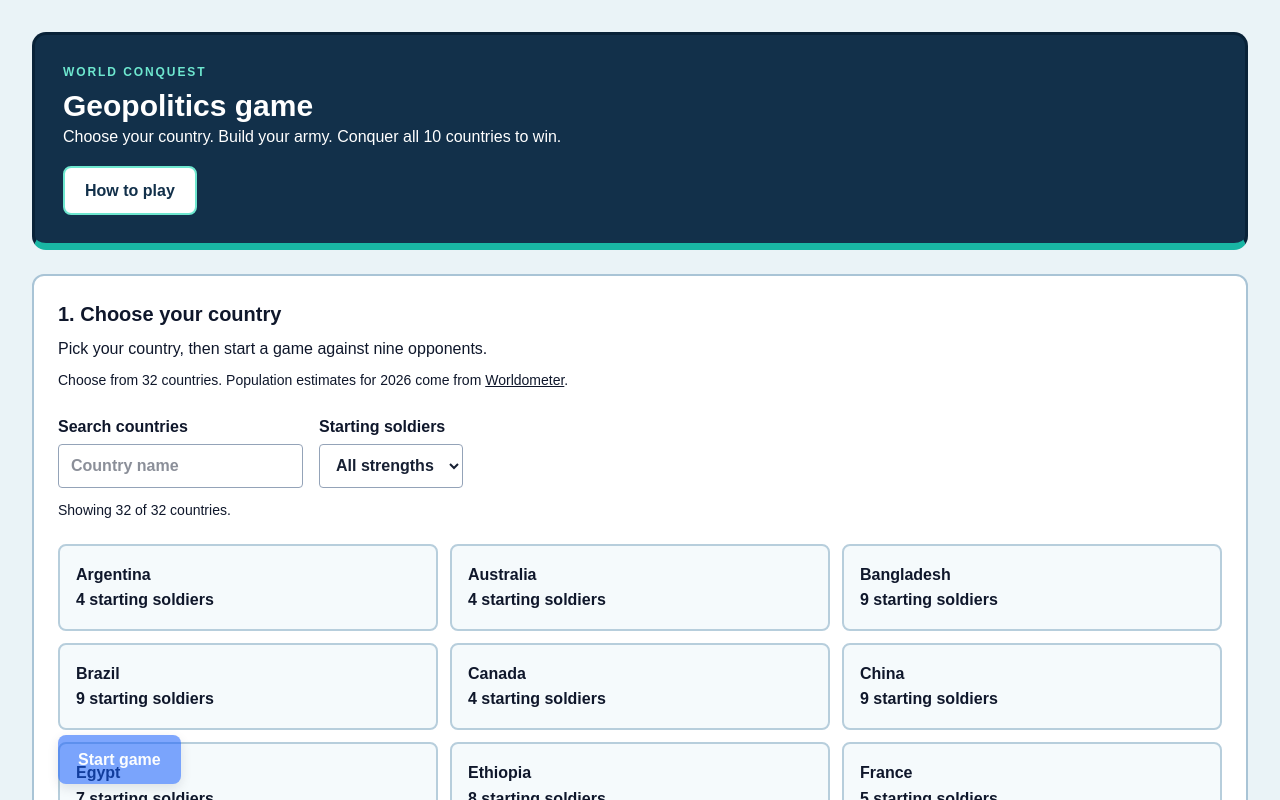
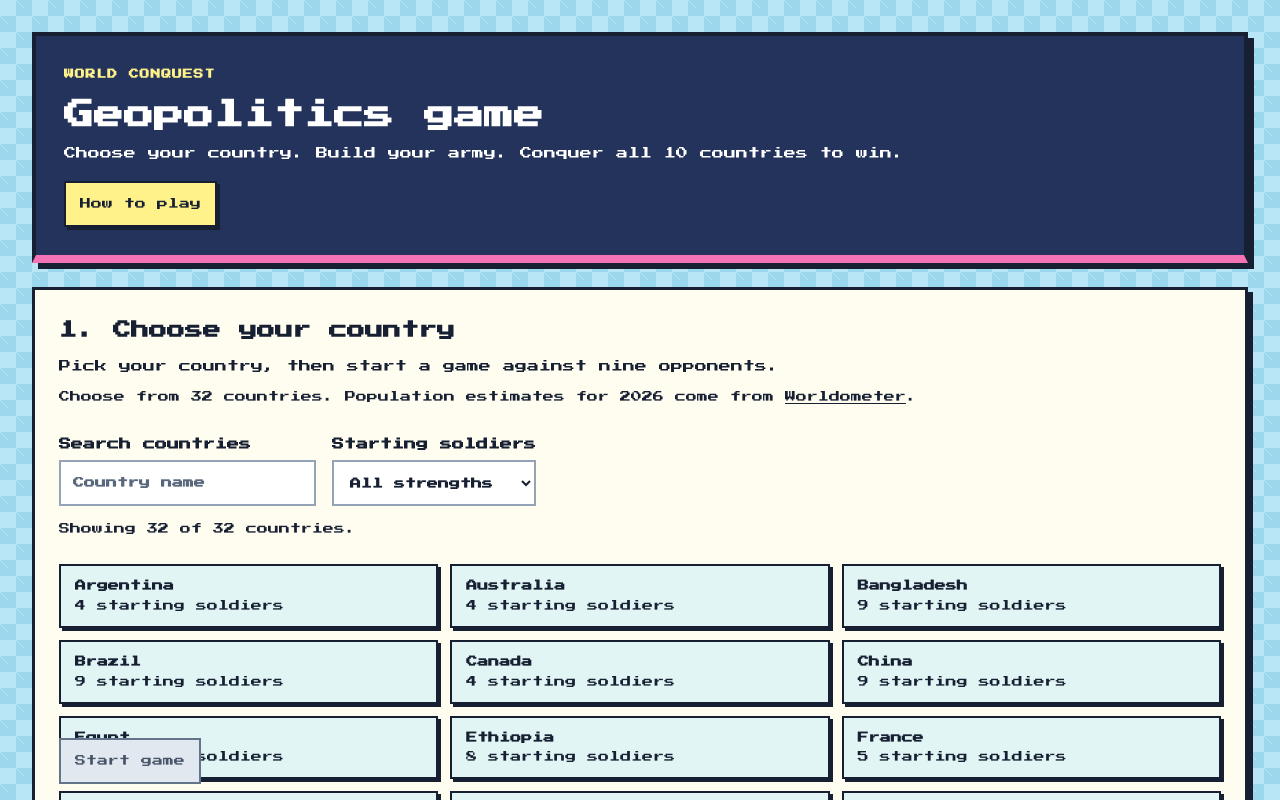
Before and after one commit to tgallie/geopolitics-game, a Next.js app: page / in a window 1280 px wide. Shown: the top 800 px of the page. Built offline with nearby package versions, Linux system fonts and the light colour scheme.

Commit message:
feat: add colourful retro theme with Press Start 2P

```diff
--- a/src/app/globals.css
+++ b/src/app/globals.css
@@ -94,3 +94,40 @@ body { background: #eaf3f7; }
 .tutorial-dialog th, .tutorial-dialog td { border: 1px solid #cbd5e1; padding: 8px; text-align: left; }
 .tutorial-dialog th { background: #eaf3f7; }
 .tutorial-note { background: #fff5d6; padding: 12px; border-left: 4px solid #b77908; }
+
+/* Retro palette: cyan ocean, pink, yellow, teal and purple map regions. */
+:root { color-scheme: light; --font-geist-sans: var(--font-pixel); --font-geist-mono: var(--font-pixel); }
+body { font-family: var(--font-pixel), monospace; font-size: 12px; line-height: 2; background-color: #b9e6f7; background-image: linear-gradient(45deg,#9bd8ee 25%,transparent 25%,transparent 75%,#9bd8ee 75%),linear-gradient(45deg,#9bd8ee 25%,transparent 25%,transparent 75%,#9bd8ee 75%); background-size: 32px 32px; background-position: 0 0,16px 16px; color: #172033; }
+.game-interface h1 { font-size: clamp(20px,3vw,30px); line-height: 1.7; }
+.game-interface h2 { font-size: 18px; line-height: 1.8; }
+.game-interface h3 { font-size: 13px; line-height: 1.9; }
+.game-header { border: 4px solid #172033; border-bottom: 8px solid #f472b6; border-radius: 0; background: #24335b; box-shadow: 6px 6px 0 #172033; }
+.game-header p:last-child { color: #fff; font-size: 11px; }
+.game-eyebrow { color: #fff28a; font-size: 10px; letter-spacing: .08em; }
+.game-interface section[aria-label="Turn status"], .setup-panel, .move-panel, .game-interface section[aria-label="Game events"] { border: 3px solid #172033; border-radius: 0; box-shadow: 5px 5px 0 #172033; color: #172033; }
+.setup-panel { background: #fffdf0; }
+.game-interface section[aria-label="Turn status"] { background: #c9f2df; border-top: 8px solid #168675; }
+.move-panel { background: #fff7ce; border-top: 8px solid #d99100; }
+.game-interface section[aria-label="Game events"] { background: #f2eaff; border-top: 8px solid #7c3aed; }
+.game-interface button, .game-interface input, .game-interface select { font: inherit; font-size: 11px; line-height: 1.8; min-height: 46px; border-radius: 0; border-width: 2px; }
+.game-interface button { box-shadow: 3px 3px 0 #172033; padding: 10px 14px; }
+.game-interface button:not(:disabled):hover { filter: brightness(.95); }
+.game-interface button:not(:disabled):active { transform: translate(2px,2px); box-shadow: 1px 1px 0 #172033; }
+.game-interface button:disabled { opacity: 1; color: #475569; background: #e2e8f0; border-color: #64748b; box-shadow: none; }
+.game-interface input, .game-interface select, .game-interface option { background: #fff; color: #172033; }
+.game-interface input::placeholder { color: #58677c; opacity: 1; }
+.country-picker button { background: #e0f5f4; border-color: #172033; color: #172033; border-radius: 0; }
+.country-picker button:hover { background: #bce9e6; }
+.country-picker button[aria-pressed="true"] { background: #243f99; color: #fff; border-color: #172033; }
+.country-picker button[aria-pressed="true"]:hover { background: #243f99; }
+.game-interface section[aria-label="Game board"] > ul > li { border: 2px solid #172033; border-left: 7px solid #8b5bb5; border-radius: 0; }
+.game-interface .text-sm, .move-help { font-size: 11px; line-height: 2; }
+.game-interface .text-xs { font-size: 10px; line-height: 2; }
+.game-interface [role="alert"] { color: #8f1532; background: #fff0f4; border: 3px solid #a51d43; }
+.tutorial-dialog { font-family: var(--font-pixel), monospace; font-size: 12px; line-height: 2.1; border: 4px solid #172033; border-radius: 0; background: #fffdf0; }
+.tutorial-heading h2 { font-size: 20px; }
+.tutorial-dialog h3 { font-size: 15px; }
+.tutorial-dialog details { border-radius: 0; border: 2px solid #596789; }
+.tutorial-dialog summary { color: #243f99; }
+.tutorial-button { color: #172033; background: #fff28a; border-color: #172033; }
+@media (max-width: 600px) { .game-header, .setup-panel, .move-panel { padding: 16px; } .tutorial-heading { flex-wrap: wrap; } }
--- a/src/app/layout.tsx
+++ b/src/app/layout.tsx
@@ -1,16 +1,8 @@
 import type { Metadata } from "next";
-import { Geist, Geist_Mono } from "next/font/google";
+import { Press_Start_2P } from "next/font/google";
 import "./globals.css";
 
-const geistSans = Geist({
-  variable: "--font-geist-sans",
-  subsets: ["latin"],
-});
-
-const geistMono = Geist_Mono({
-  variable: "--font-geist-mono",
-  subsets: ["latin"],
-});
+const pixelFont = Press_Start_2P({ weight: "400", subsets: ["latin"], variable: "--font-pixel", display: "swap" });
 
 export const metadata: Metadata = {
   title: "Geopolitics Game",
@@ -21,7 +13,7 @@ export default function RootLayout({ children }: LayoutProps<"/">) {
   return (
     <html
       lang="en"
-      className={`${geistSans.variable} ${geistMono.variable} h-full antialiased`}
+      className={`${pixelFont.variable} h-full antialiased`}
     >
       <body className="min-h-full flex flex-col">{children}</body>
     </html>
```
